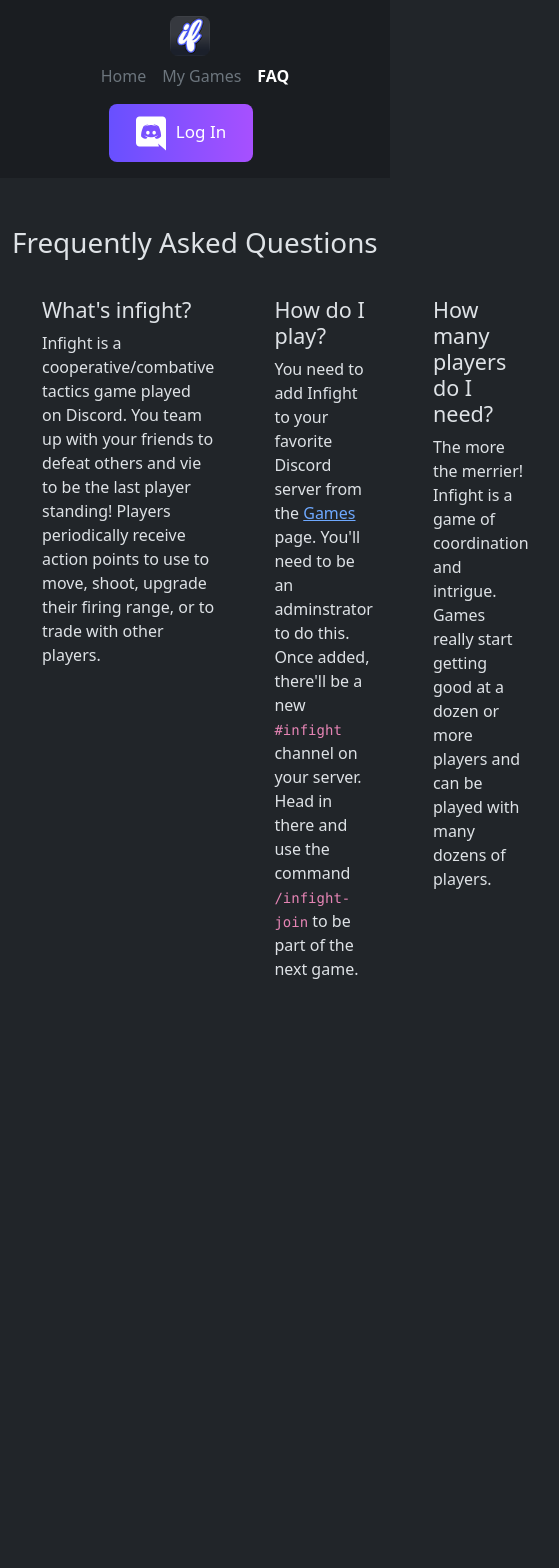
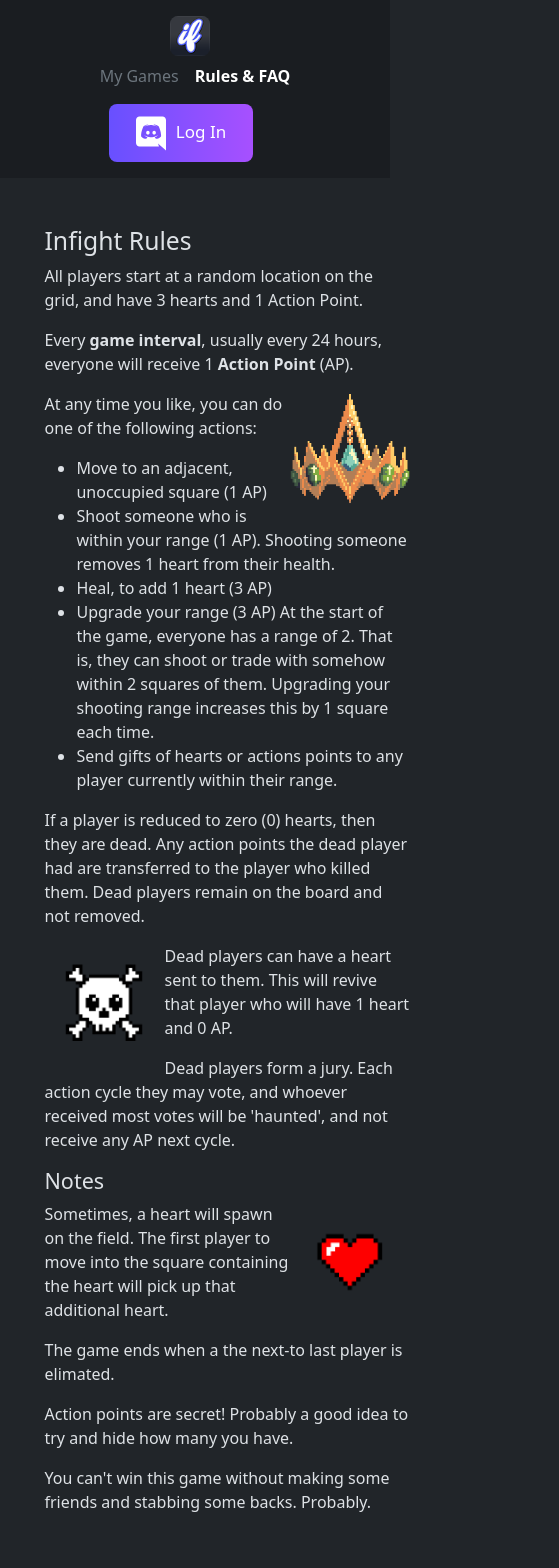
Before and after one commit to Infight-io/infight-ui, a Vue app: page /FAQ in a window 390 px wide. Shown: the top 1568 px of the page, 559 px wide, since content can reach past the window. Before the commit the page ends 1027 px from the top, so only its background shows below. Built offline with nearby package versions, Linux system fonts and the light colour scheme.

Commit message:
refactor navigation and FAQ layout; update game description and improve responsiveness

```diff
--- a/src/components/NavBar.vue
+++ b/src/components/NavBar.vue
@@ -35,16 +35,13 @@ export default {
 
         <ul class="nav col-12 col-lg-auto me-lg-auto mb-2 justify-content-center mb-md-0">
           <li>
-            <RouterLink class="nav-link px-2 text-secondary" to="/">Home</RouterLink>
-          </li>
-          <li>
-            <RouterLink class="nav-link px-2 text-secondary" to="/games">My Games</RouterLink>
+            <RouterLink class="nav-link px-2 text-secondary" to="/">My Games</RouterLink>
           </li>
           <!-- <li>
             <RouterLink class="nav-link px-2 text-secondary" to="/leaderboards">Leaderboards</RouterLink>
           </li> -->
           <li>
-            <RouterLink class="nav-link px-2 text-secondary" to="/FAQ">FAQ</RouterLink>
+            <RouterLink class="nav-link px-2 text-secondary" to="/FAQ">Rules &amp; FAQ</RouterLink>
           </li>
         </ul>
 
--- a/src/router/index.js
+++ b/src/router/index.js
@@ -6,11 +6,6 @@ const router = createRouter({
   routes: [
     {
       path: '/',
-      name: 'home',
-      component: HomeView
-    },
-    {
-      path: '/games',
       name: 'games',
       component: () => import('../views/Games.vue')
     },
--- a/src/views/FAQ.vue
+++ b/src/views/FAQ.vue
@@ -6,46 +6,87 @@ import { h } from 'vue';
 <template>
     <main>
         <div class="container">
-            <h1 class="mt-5">Frequently Asked Questions</h1>
-            <div class="faqContainer">
+            <div class="row">
+                <div class="offset-1 col-sm-4">
 
-                <div class="faqItem">
+                    <h2 class="mt-5">Infight Rules</h2>
+
+                    <p>All players start at a random location on the grid, and have 3 hearts and 1 Action Point.</p>
+
+                    <p>Every <strong>game interval</strong>, usually every 24 hours, everyone will receive 1 <strong>Action Point</strong> (AP).</p>
+                    <img src="/img/pixelCrown.png" class="float-end" alt="a pretty red heart" style="width:120px;">
+
+                    <p>At any time you like, you can do one of the following actions:</p>
+                    <ul>
+                        <li>Move to an adjacent, unoccupied square (1 AP)</li>
+                        <li>Shoot someone who is within your range (1 AP). Shooting someone removes 1 heart from their
+                            health.</li>
+                        <li>Heal, to add 1 heart (3 AP)</li>
+                        <li>Upgrade your range (3 AP) At the start of the game, everyone has a range of 2. That is, they
+                            can shoot or trade with somehow within 2 squares of them. Upgrading your shooting range
+                            increases this by 1 square each time.</li>
+                        <li>Send gifts of hearts or actions points to any player currently within their range.</li>
+                    </ul>
+
+                    <p>If a player is reduced to zero (0) hearts, then they are dead. Any action points the dead player
+                        had are transferred to the player who killed them. Dead players remain on the board and not
+                        removed.</p>
+
+                    <img src="/img/pixelSkull.png" class="float-start" alt="skull and crossbones" style="width:120px;">
+                    <p>Dead players can have a heart sent to them. This will revive that player who will have 1 heart
+                        and 0 AP.</p>
+
+                    <p>Dead players form a jury. Each action cycle they may vote, and whoever received most votes will
+                        be 'haunted', and not receive any AP next cycle.</p>
+
+                    <h4>Notes</h4>
+
+                    <img src="/img/pixelHeart.png" class="float-end" alt="a pretty red heart" style="width:120px;">
+                    <p>Sometimes, a heart will spawn on the field. The first player to move into the square containing
+                        the heart will pick up that additional heart.</p>
+
+                    <p>The game ends when a the next-to last player is elimated.</p>
+
+                    <p>Action points are secret! Probably a good idea to try and hide how many you have.</p>
+
+                    <p>You can't win this game without making some friends and stabbing some backs. Probably.</p>
+
+                </div>
+                <div class="offset-1 col-sm-5">
+                    <h2 class="mt-5">FAQs</h2>
                     <h4>What's infight?</h4>
-                    <p>Infight is a cooperative/combative tactics game played on Discord. You team up with your
+                    <p>Infight is a cooperative/combative tactics game played alongside Discord. You team up with your
                         friends to defeat others and vie to be the last player standing! Players periodically receive
                         action points to use to move, shoot, upgrade their firing range, or to trade with other players.
+                        Cooperation and subterfuge is a must!
                     </p>
-                </div>
-                <div class="faqItem">
-                    <h4>How do I play?</h4>
-                    <p>You need to add Infight to your favorite Discord server from the <a href="/games">Games</a> page.
-                        You'll need to be an adminstrator to do this. Once added, there'll be a new <code>#infight</code>
-                        channel on your server. Head in there and use the command <code>/infight-join</code> to be part of
-                        the next game.
+
+                    <img src="/img/explosion.gif" class="float-end" alt="big bada boom" style="width:120px;">
+                    <h4>How do I get started?</h4>
+                    <p>You need to add Infight to your favorite Discord server from the <a href="/">Games</a> page.
+                        You'll need to be an adminstrator to do this. Once added, there'll be a new
+                        <code>#infight</code>
+                        channel on your server. Head in there and use the command <code>/infight-join</code> to be part
+                        of the next game.
                     </p>
-                </div>
-                <div class="faqItem">
+
+                    <div class="alert alert-primary" role="alert">
+                    A <strong>Discord server admin</strong> needs to add infight. Ask your administrator very nicely.
+                    </div>
+
                     <h4>How many players do I need?</h4>
-                    <p>The more the merrier! Infight is a game of coordination and intrigue. Games really start getting good
-                        at a dozen or more players and can be played with many dozens of players.
+                    <p>The more the merrier! Infight is a game of coordination and intrigue. Games really start getting
+                        good at a dozen or more players and can be played with many dozens of players.
+                    </p>
+
+
+                    <h4>Is this Tank Turn Tactics?</h4>
+                    <p>Good eye! Infight's gameplay is very much inspired by
                     </p>
                 </div>
             </div>
-
         </div>
     </main>
 </template>
 
-<style scoped>
-.faqContainer {
-    display: flex;
-    flex-direction: row;
-}
-
-.faqItem {
-    display: inline;
-    /* width: 200px; */
-    padding: 30px;
-    flex-grow: 1;
-}
-</style>
+<style scoped></style>
--- a/src/views/Games.vue
+++ b/src/views/Games.vue
@@ -44,11 +44,27 @@ export default {
 <template>
   <main>
     <div class="container">
-      <h1 class="mt-5">My Games</h1>
-      <p class="lead">Every Discord server can have one game.</p>
+
+      <div class="row">
+
+        <div class="col-sm-5">
+          <h1 class="mt-5">Betray your Discord Pals!</h1>
+          <p class="lead"></p>
+          <p>Infight.io is a board game you play alongside your favorite discord servers.
+            To win an infight, you need to team up with other players, share resources and
+            edge out you friends.
+          </p>
+
+          <p>Check out the rules and invite your friends!</p>
+        </div>
+        <div class="col-sm-7">
+          <h2 class="mt-5">My Games</h2>
+          <p class="lead">Each Discord can have one game at a time. Be there or be square!</p>
 
           <div v-if="!sessionStore.isLoggedIn">
-        <h2>Log in to see your teams</h2>
+            <div class="alert alert-primary" role="alert">
+              You need to log in with Discord above to see your servers.
+            </div>
           </div>
           <div v-else>
             <div class="serverContainer">
@@ -71,7 +87,8 @@ export default {
               </div>
             </div>
           </div>
-
+        </div>
+      </div>
     </div>
   </main>
 </template>
```
Lines whose indentation alone changed are shown as unchanged.
